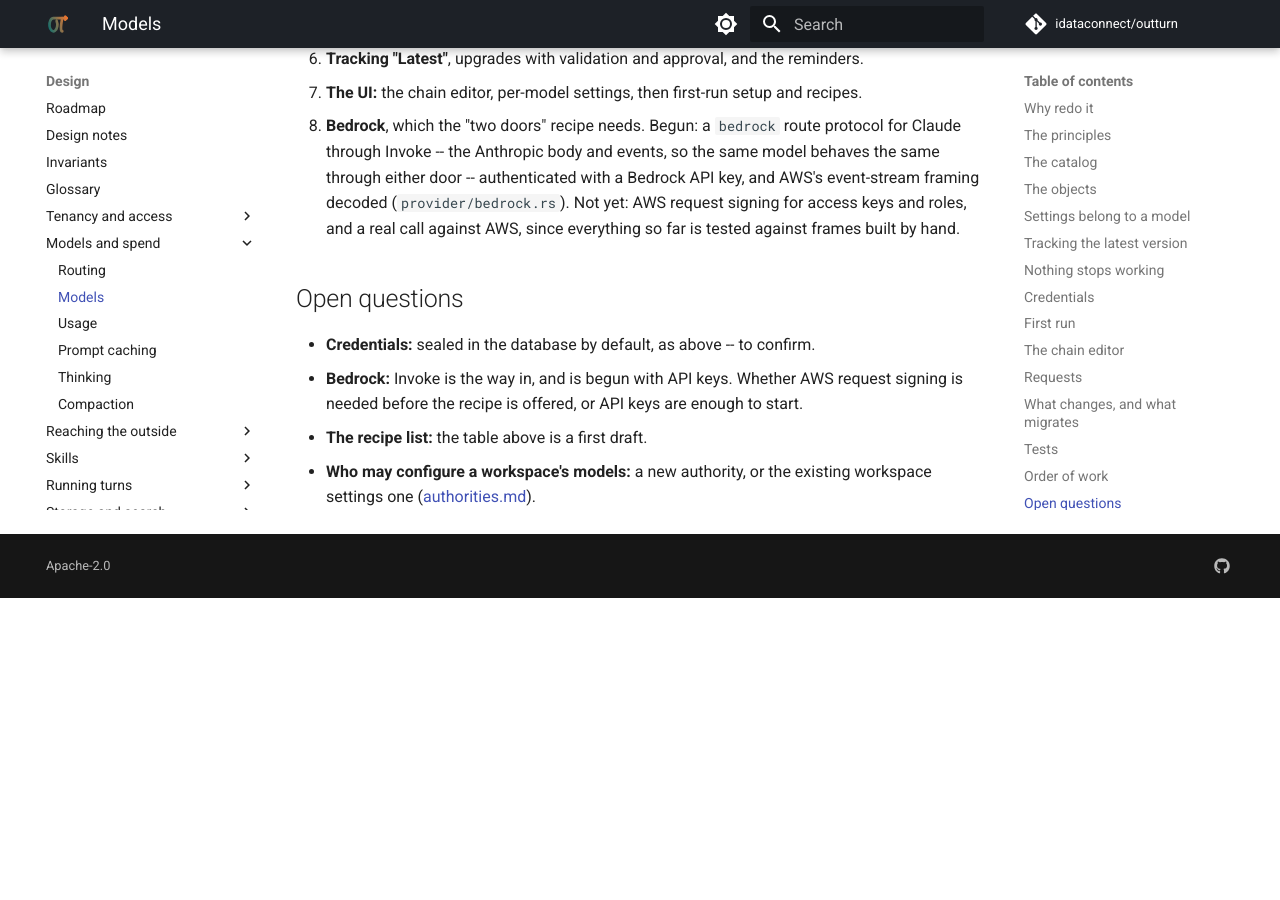
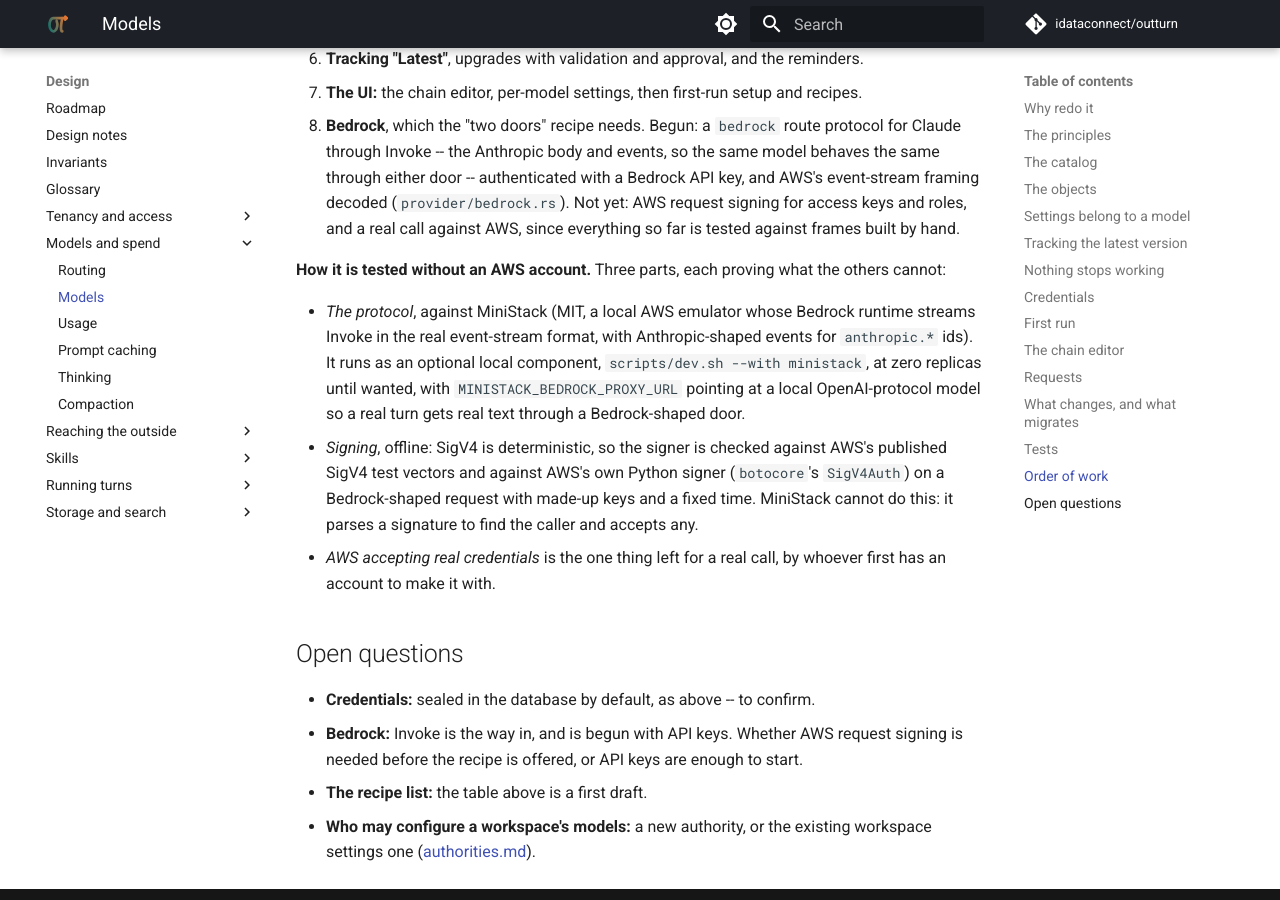
Before and after one commit to idataconnect/outturn, an MkDocs documentation site: the page built from docs/models.md, in a window 1280 px wide and 900 px high, scrolled down 8784 px. Built offline with MkDocs 1.6.1 and Material for MkDocs 9.7.7, drawn with Linux system fonts in a browser that asks for light colours; comment, search, counter and statistics services are not loaded; before the commit the page ends 9382 px from its top, so only the background shows below that.

Commit message:
Say how Bedrock is tested before anybody calls AWS
The protocol against a local emulator that streams Invoke in AWS's real
framing, the signing offline against AWS's own test vectors and signer,
and only credentials left for a real call.

Co-Authored-By: Claude Opus 5.5 <noreply@anthropic.com>

```diff
--- a/docs/models.md
+++ b/docs/models.md
@@ -356,6 +356,24 @@ Each phase leaves the platform working.
    roles, and a real call against AWS, since everything so far is tested
    against frames built by hand.
 
+   **How it is tested without an AWS account.** Three parts, each proving
+   what the others cannot:
+
+   - *The protocol*, against MiniStack (MIT, a local AWS emulator whose
+     Bedrock runtime streams Invoke in the real event-stream format, with
+     Anthropic-shaped events for `anthropic.*` ids). It runs as an optional
+     local component, `scripts/dev.sh --with ministack`, at zero replicas
+     until wanted, with `MINISTACK_BEDROCK_PROXY_URL` pointing at a local
+     OpenAI-protocol model so a real turn gets real text through a
+     Bedrock-shaped door.
+   - *Signing*, offline: SigV4 is deterministic, so the signer is checked
+     against AWS's published SigV4 test vectors and against AWS's own Python
+     signer (`botocore`'s `SigV4Auth`) on a Bedrock-shaped request with made-up
+     keys and a fixed time. MiniStack cannot do this: it parses a signature
+     to find the caller and accepts any.
+   - *AWS accepting real credentials* is the one thing left for a real call,
+     by whoever first has an account to make it with.
+
 ## Open questions
 
 - **Credentials:** sealed in the database by default, as above -- to confirm.
```
